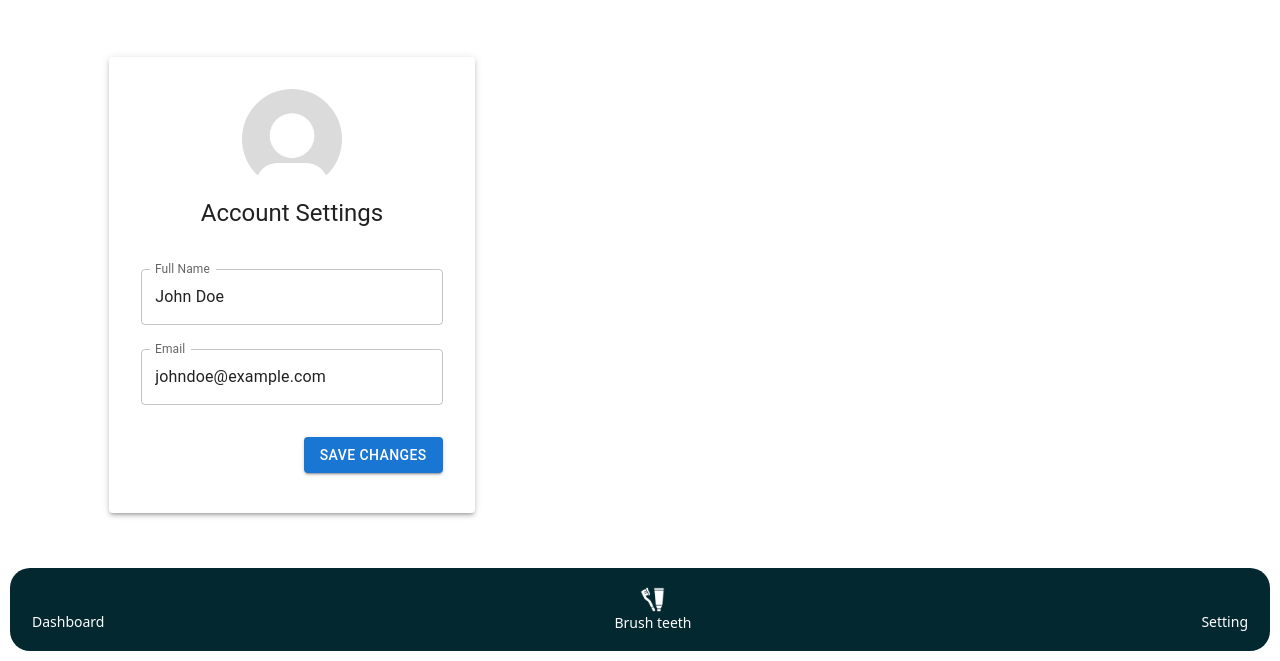
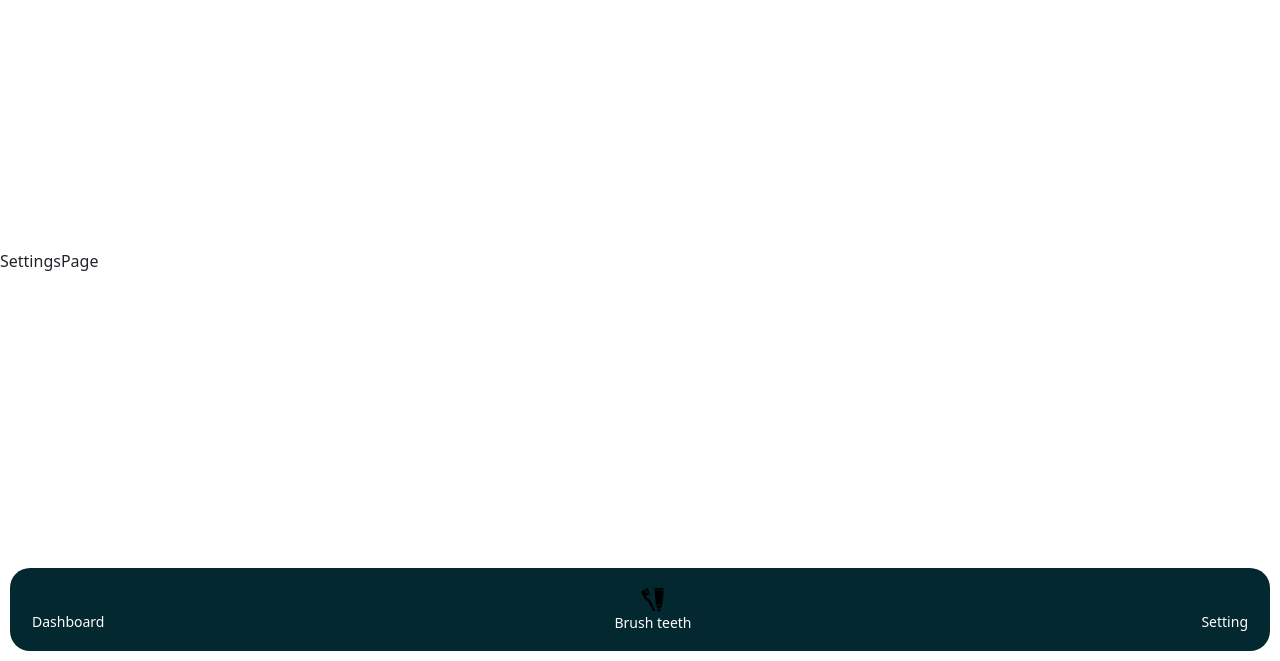
Before and after one commit to Whitek323/dental-demo, a React (Vite) app: page /settings in a window 1280 px wide. Shown: the part 139-800 px from the top of the page. Built offline with nearby package versions, Linux system fonts and the light colour scheme; some icons are missing.

Commit message:
last comit 3

```diff
--- a/src/components/Navbar.css
+++ b/src/components/Navbar.css
@@ -50,3 +50,7 @@
 .nav-item:active .nav-link {
     color: #ff9900; /* Change color on active */
 }
+
+.brush-icon{
+    filter: "invert(1)"
+}
--- a/src/components/Navbar.tsx
+++ b/src/components/Navbar.tsx
@@ -18,7 +18,7 @@ export default function Navbar() {
 
                     <span className="nav-item">
                         <div className="icon-container">
-                             <img src={brushTeethIcon} alt="Brush Teeth" width={25} height={25} style={{ filter: "invert(1)" }}/>
+                             <img className="brush-icon" src={brushTeethIcon} alt="Brush Teeth" width={25} height={25}/>
                         </div>
                         <a className="nav-link" href="/tooth">Brush teeth</a>
                     </span>
--- a/src/main.tsx
+++ b/src/main.tsx
@@ -1,7 +1,6 @@
 import { StrictMode } from 'react'
 import { createRoot } from 'react-dom/client'
 import './index.css'
-import App from './App.tsx'
 import {
   createBrowserRouter,
   RouterProvider,
--- a/src/pages/DashboardPage.tsx
+++ b/src/pages/DashboardPage.tsx
@@ -1,4 +1,4 @@
-import React, { Component } from 'react'
+import { Component } from 'react'
 
 export default class DashboardPage extends Component {
   render() {
--- a/src/pages/SettingsPage.tsx
+++ b/src/pages/SettingsPage.tsx
@@ -1,72 +1,9 @@
-import React, { Component } from 'react';
-import { Container, Row, Col } from 'react-bootstrap';
-import { Card, CardContent, Avatar, TextField, Button, Typography } from '@mui/material';
-import profile_default from '../assets/img/profile-default.jpg';
+import { Component } from 'react'
 
-export default class Settings extends Component {
-  constructor(props) {
-    super(props);
-    this.state = {
-      name: 'John Doe',
-      email: 'johndoe@example.com',
-    };
-  }
-
-  handleChange = (e) => {
-    this.setState({ [e.target.name]: e.target.value });
-  };
-
-  handleSave = () => {
-    console.log('Saved info:', this.state);
-  };
-
+export default class SettingsPage extends Component {
   render() {
-    const { name, email } = this.state;
-
     return (
-      <Container className="mt-5">
-        <Row className="justify-content-center">
-          <Col md={8}>
-            <Card sx={{ padding: 2, boxShadow: 3 }}>
-              <CardContent>
-                <div className="text-center mb-4">
-                  <Avatar
-                    alt="Profile"
-                    src={profile_default}
-                    sx={{ width: 100, height: 100, margin: '0 auto' }}
-                  />
-                  <Typography variant="h5" className="mt-2">
-                    Account Settings
-                  </Typography>
-                </div>
-                <form>
-                  <TextField
-                    fullWidth
-                    label="Full Name"
-                    name="name"
-                    value={name}
-                    onChange={this.handleChange}
-                    margin="normal"
-                  />
-                  <TextField
-                    fullWidth
-                    label="Email"
-                    name="email"
-                    value={email}
-                    onChange={this.handleChange}
-                    margin="normal"
-                  />
-                  <div className="text-end mt-4">
-                    <Button variant="contained" color="primary" onClick={this.handleSave}>
-                      Save Changes
-                    </Button>
-                  </div>
-                </form>
-              </CardContent>
-            </Card>
-          </Col>
-        </Row>
-      </Container>
-    );
+      <div>SettingsPage</div>
+    )
   }
 }
--- a/src/pages/ToothPage.tsx
+++ b/src/pages/ToothPage.tsx
@@ -1,4 +1,4 @@
-import React, { Component } from 'react'
+import { Component } from 'react'
 
 export default class ToothPage extends Component {
     render() {
```
